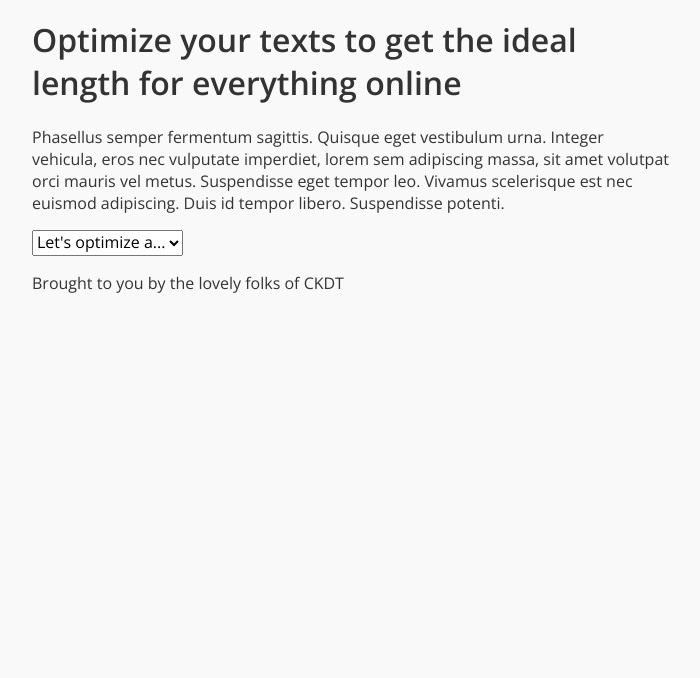
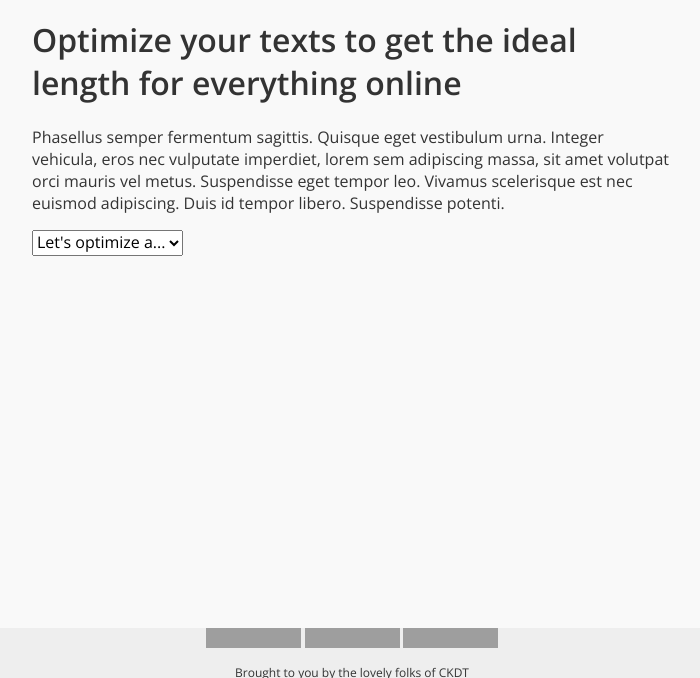
Before and after one commit to ckdt/blob, a plain HTML site: page index.html in a window 1280 px wide. Shown: the part 122-800 px from the top of the page, without its empty margins (288-988 px from the left). Drawn offline with nearby package versions, Linux system fonts and the light colour scheme; grey boxes are pictures that could not be loaded.

Commit message:
added github buttons

```diff
--- a/css/style.css
+++ b/css/style.css
@@ -93,6 +93,7 @@ body{
     padding: 0px;
     background: #fff;
     width: 100%;
+    height: auto;
     border: 1px solid;
     border-color: #e5e6e9 #dfe0e4 #d0d1d5;
     -webkit-border-radius: 3px;
@@ -606,7 +607,7 @@ form {margin-bottom:30px;}
 text-align: center;
 }
 
-/*
+
 #footer {
    position:fixed;
    left:0px;
@@ -617,4 +618,3 @@ text-align: center;
    text-align: center;
    font-size: 12px;
 }
-*/
--- a/index.html
+++ b/index.html
@@ -242,6 +242,12 @@
         </section>
 
         <footer id="footer">
+            <iframe src="http://ghbtns.com/github-btn.html?user=ckdt&repo=blob&type=watch&count=true"
+            allowtransparency="true" frameborder="0" scrolling="0" width="95" height="20"></iframe>
+            <iframe src="http://ghbtns.com/github-btn.html?user=ckdt&repo=blob&type=fork&count=true"
+            allowtransparency="true" frameborder="0" scrolling="0" width="95" height="20"></iframe>
+            <iframe src="http://ghbtns.com/github-btn.html?user=ckdt&repo=blob&type=follow&count=true"
+            allowtransparency="true" frameborder="0" scrolling="0" width="95" height="20"></iframe>
             <p> Brought to you by the lovely folks of CKDT </p>
         </footer>
 
```
